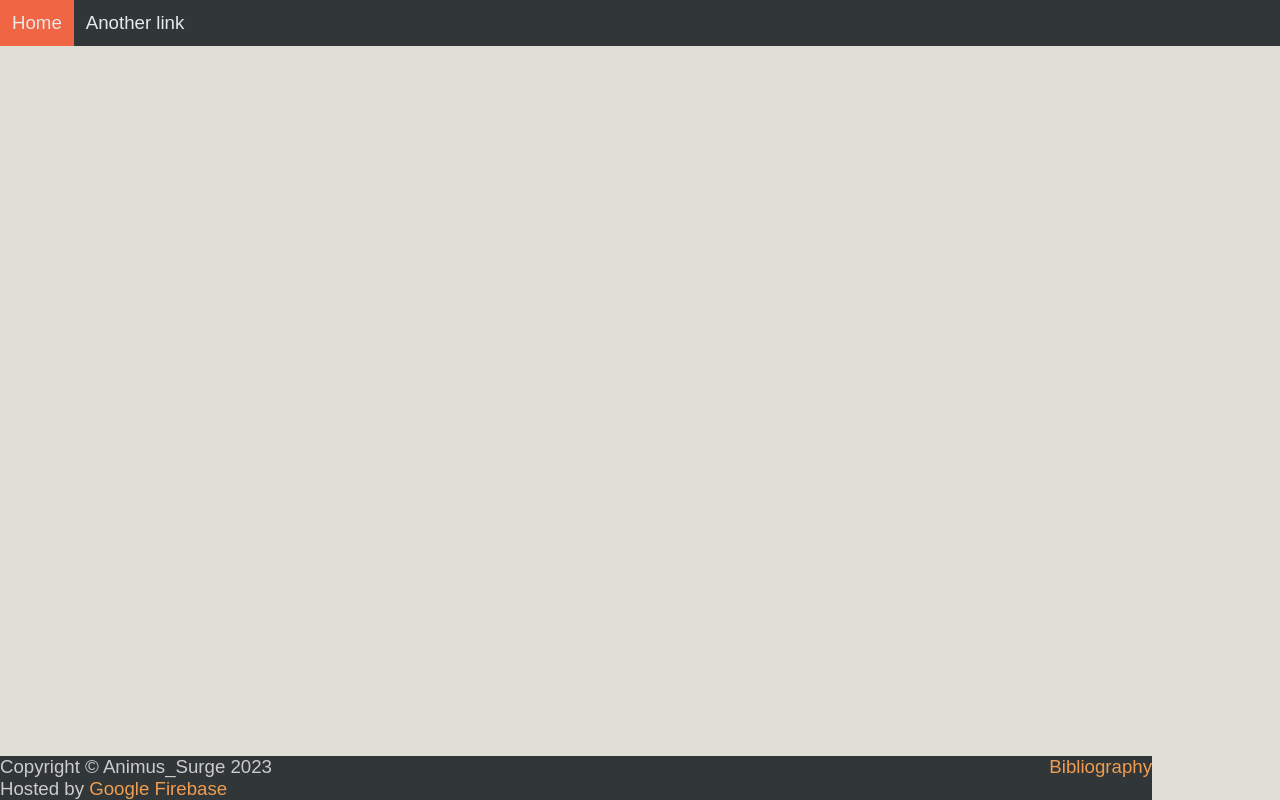
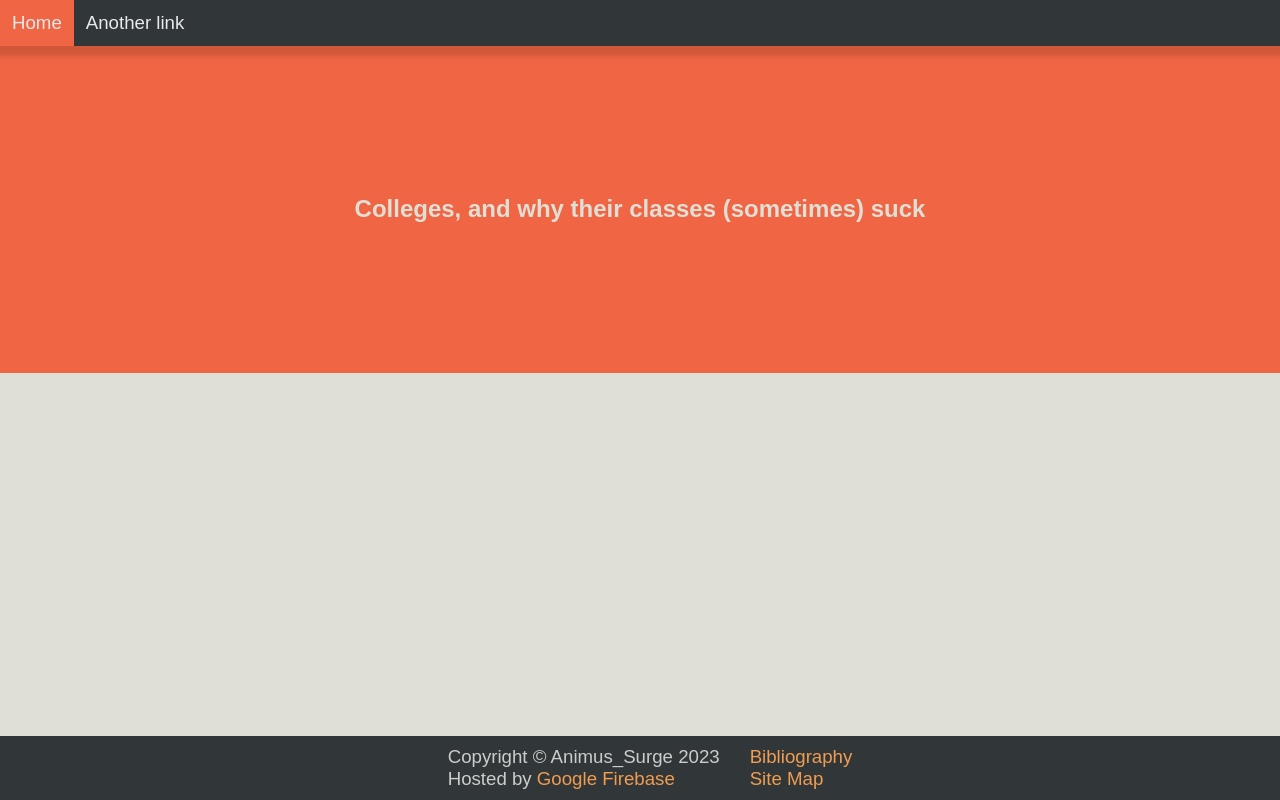
Before and after one commit to Animus-Surge/collegesite, a plain HTML site: page public/index.html in a window 1280 px wide. Drawn offline with Linux system fonts and the light colour scheme.

Commit message:
Theming and layout

```diff
--- a/public/css/main.css
+++ b/public/css/main.css
@@ -45,13 +45,17 @@ a:hover {
 div.navbar ul {
   margin: 0;
   padding: 0;
+
   list-style-type: none;
+
   position: fixed;
   top: 0;
   width: 100vw;
   height: fit-content;
+
   background-color: var(--color-other2);
   color: var(--color-secondary);
+  box-shadow: 0 0 5px 10px #0002;
 }
 
 li a.navelem {
@@ -73,15 +77,28 @@ li a.navelem:hover {
   color: var(--color-secondary);
 }
 
+/*Content*/
+div.content {
+  margin-top: 45px;
+}
+div.heading {
+  background-color: var(--color-primary);
+  color: var(--color-other1);
+  padding: 150px;
+  text-align: center;
+}
+
 /*Footer*/
 div.footer {
-  position: absolute;
+  position: fixed;
+  padding: 10px;
 
   display: flex;
   flex-direction: row;
-  justify-content: space-between;
+  justify-content: center;
+  gap: 30px;
 
-  width: 90vw;
+  width: 100vw;
   bottom: 0;
   background-color: var(--color-other2);
   color: var(--color-secondary);
--- a/public/index.html
+++ b/public/index.html
@@ -14,7 +14,9 @@
       </ul>
     </div>
     <div class="content">
-
+      <div class="heading">
+        <h2>Colleges, and why their classes (sometimes) suck</h2>
+      </div>
     </div>
     <div class="footer">
       <div class="footersection">
@@ -25,6 +27,7 @@
       </div>
       <div class="footersection">
         <a href="#">Bibliography</a>
+        <a href="#">Site Map</a>
       </div>
     </div>
   </body>
```
